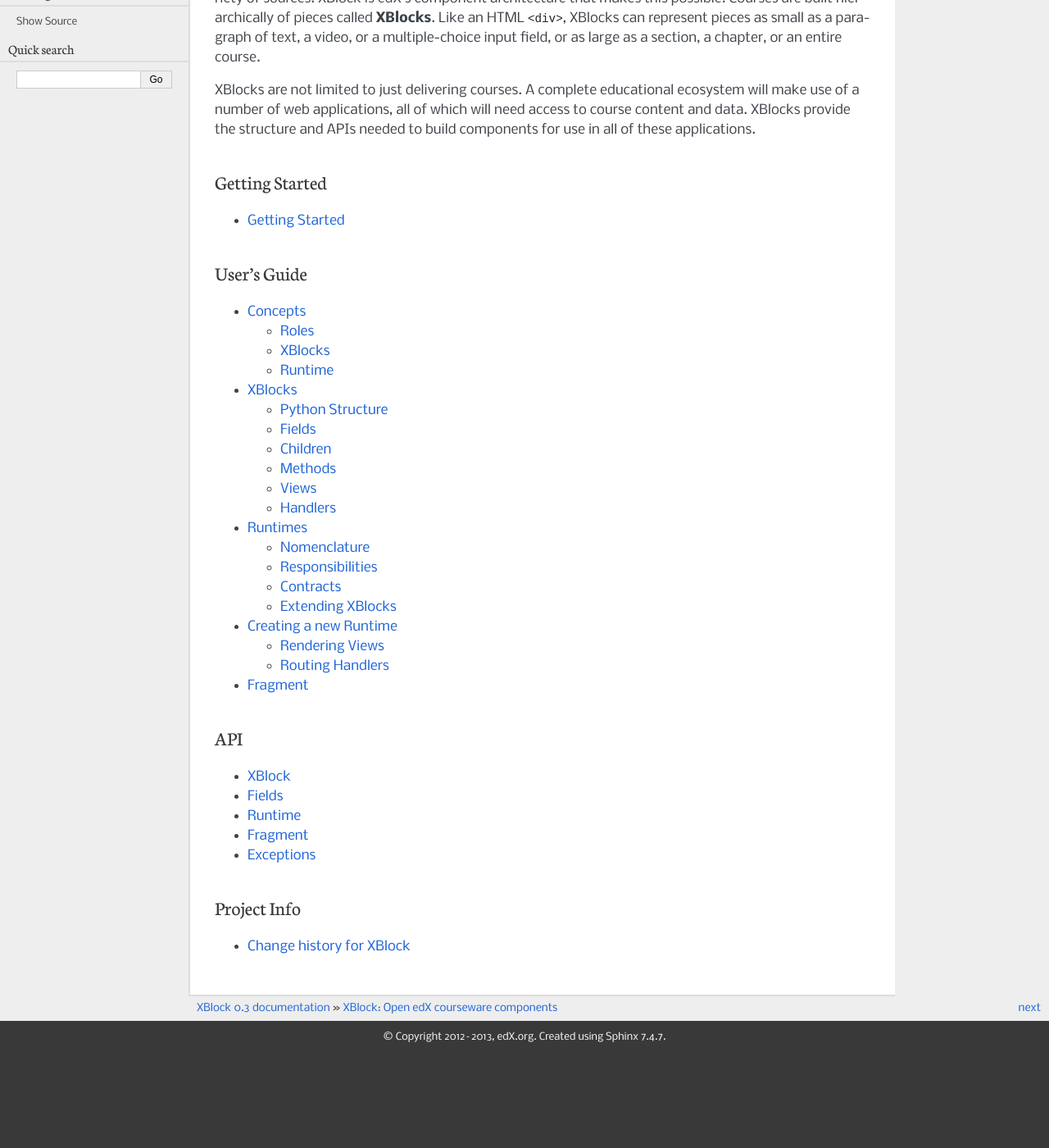
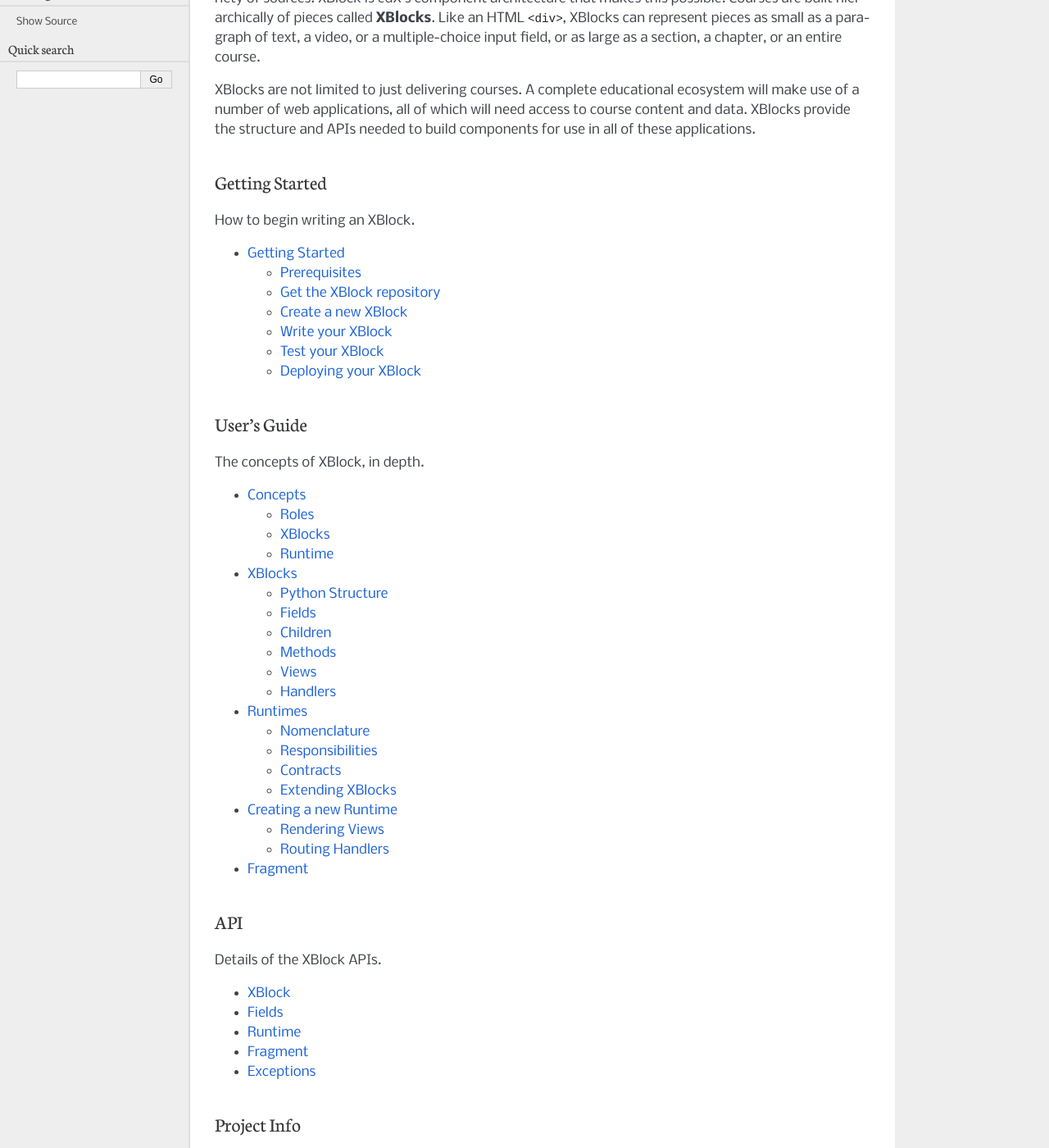
Before and after one commit to openedx/XBlock, a Sphinx documentation site: the page built from doc/index.rst, in a window 1280 px wide and 1400 px high, scrolled down 302 px. Shown: the whole window at 82% size. Built offline with Sphinx 7.4.7, drawn with Linux system fonts in a browser that asks for light colours; before the commit the page ends 1586 px from its top, so only the background shows below that; some of the changed text lies outside the part shown.

Commit message:
Add just a touch of text to the home page, so it isn't only links.

```diff
--- a/doc/index.rst
+++ b/doc/index.rst
@@ -26,13 +26,17 @@
 Getting Started
 ---------------
 
+How to begin writing an XBlock.
+
 .. toctree::
-    :maxdepth: 1
+    :maxdepth: 2
 
     getting_started
 
 User's Guide
 ------------
+
+The concepts of XBlock, in depth.
 
 .. toctree::
     :maxdepth: 2
@@ -44,6 +48,8 @@
 
 API
 ---
+
+Details of the XBlock APIs.
 
 .. toctree::
     :maxdepth: 2
@@ -58,6 +64,8 @@
 Project Info
 ------------
 
+Other information about the project.
+
 .. toctree::
     :maxdepth: 1
 
```
